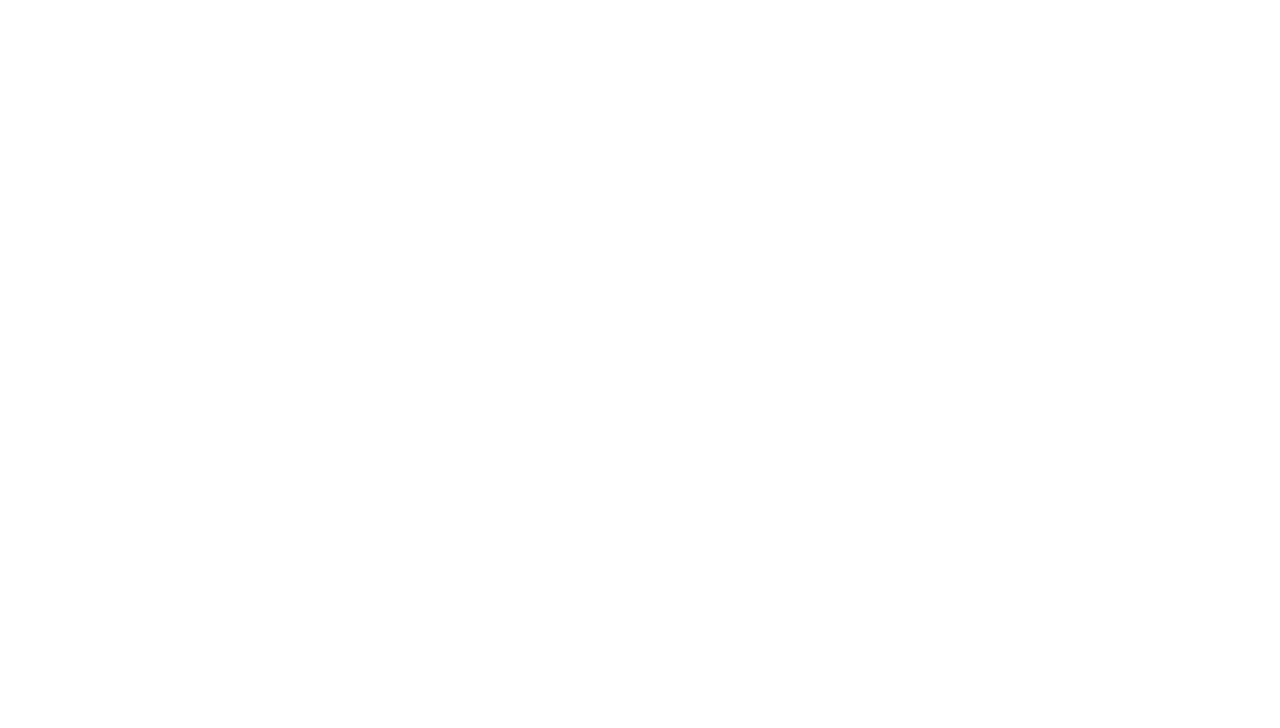
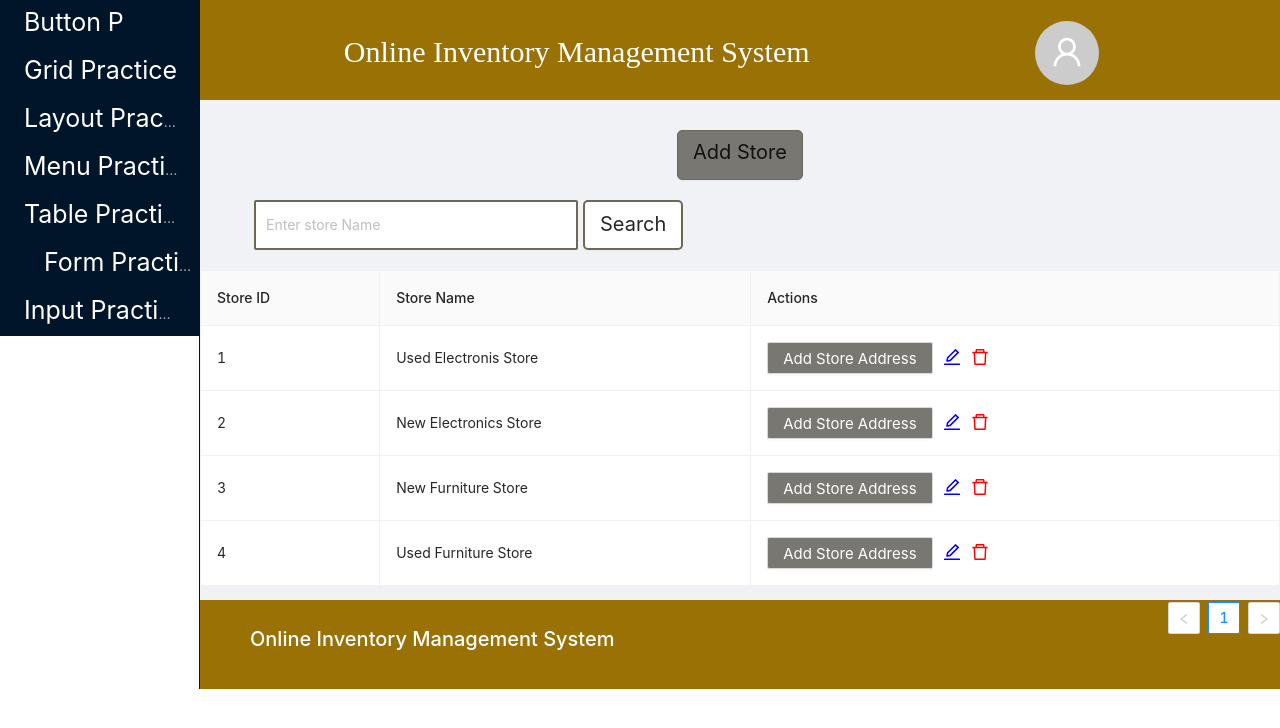
Before and after one commit to worashf/online-inventory-system-frontend, a React (Create React App) app: page /store in a window 1280 px wide. Before the commit this address had no page. Shown: the top 728 px of the page. Built offline with nearby package versions, Linux system fonts and the light colour scheme.

Commit message:
brand,store and supplier page added

```diff
--- a/src/App.js
+++ b/src/App.js
@@ -2,6 +2,9 @@ import logo from './logo.svg';
 import './App.css';
 import 'antd/dist/antd.css'
 import CategoryPage from './pages/CategoryPage';
+import BrandPage from './pages/BrandPage'
+import StorePage from './pages/StorePage';
+import SupplierPage from './pages/SupplierPage';
 
 import  {  BrowserRouter as Router,
   Routes,
@@ -17,6 +20,19 @@ function App() {
           <Route path="/" element={<CategoryPage/>}>
 
           </Route>
+          <Route path="/category" element={<CategoryPage/>}>
+
+         </Route>
+          <Route path="/brand" element={<BrandPage/>}>
+
+          </Route>
+          <Route path="/store" element={<StorePage/>}>
+
+         </Route>
+
+         <Route path="/supplier" element={<SupplierPage/>}>
+
+         </Route>
 
           </Routes>
 
```
